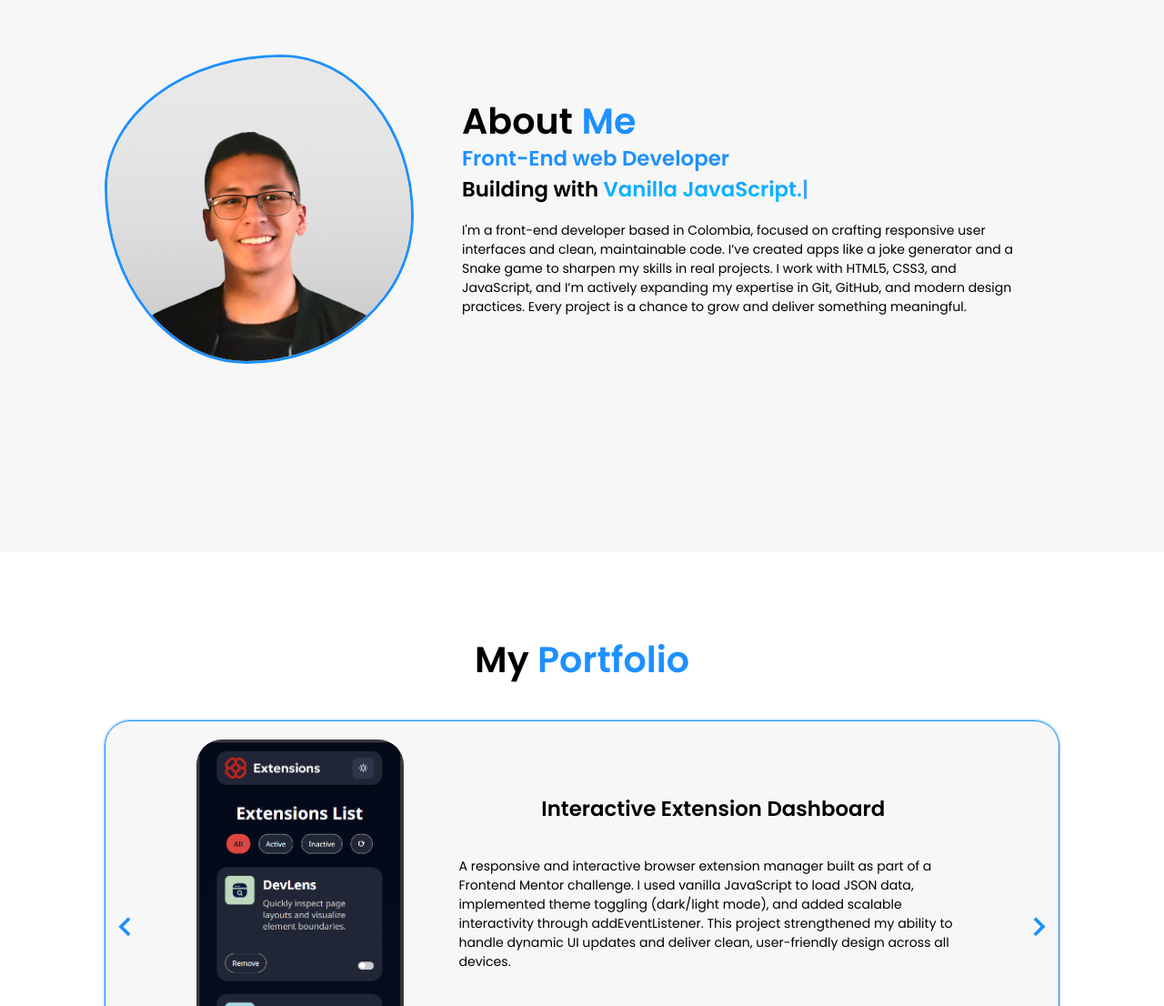
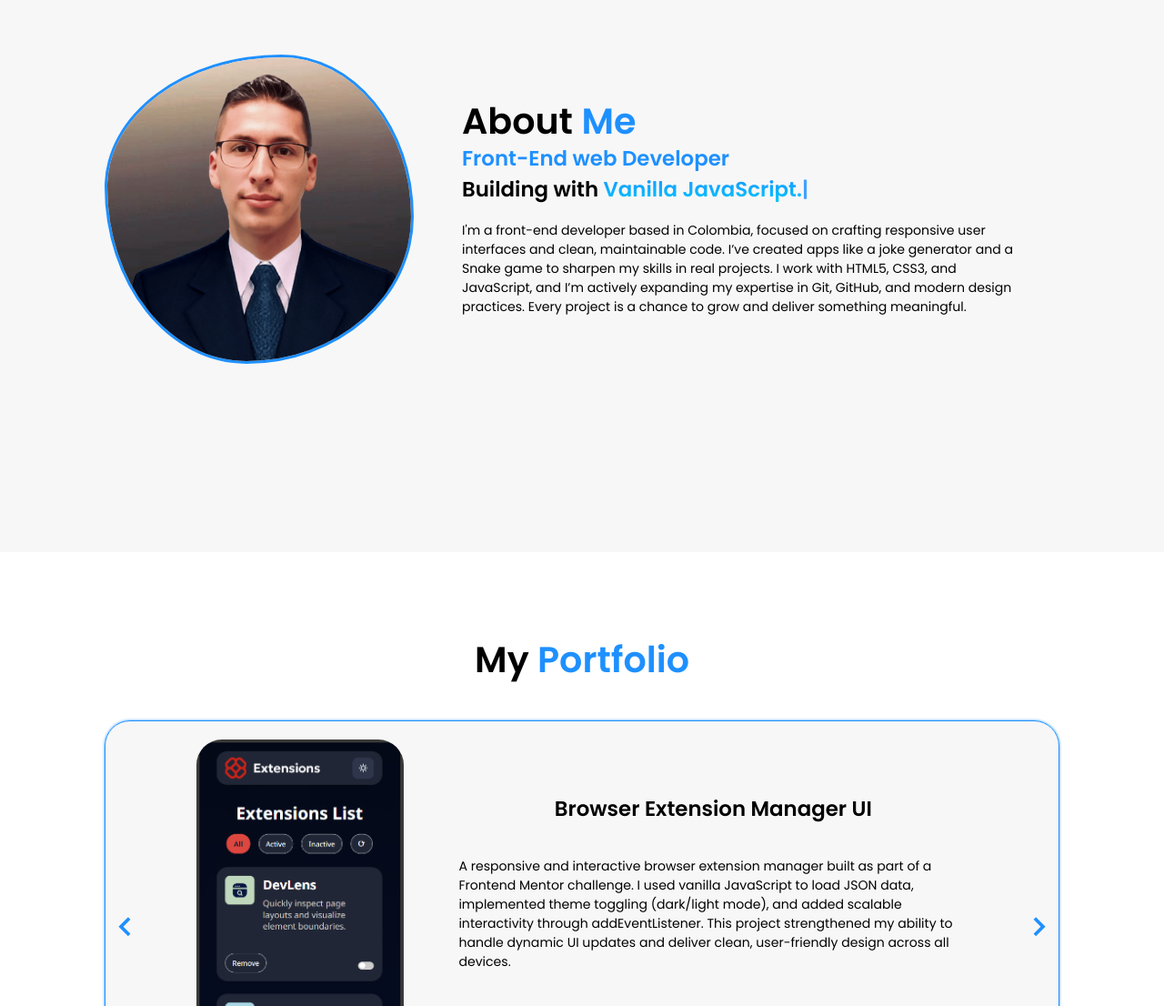
Before and after one commit to JonierPachon/My-web-site, a website: page index.html in a window 1280 px wide. Shown: the part 1071-2177 px from the top of the page at 91% size. Drawn offline with nearby package versions, Linux system fonts and the light colour scheme.

Commit message:
Update information with minor adjustments.

```diff
--- a/index.html
+++ b/index.html
@@ -71,7 +71,7 @@
       <!-- about section code -->
       <section class="about" id="about">
          <div class="about-img home-img">
-            <img src="./assets/about-pic-2.png" alt="Profile Image" />
+            <img src="./assets/profile-pic4.png" alt="Profile Image" />
          </div>
 
          <div class="about-content">
@@ -111,7 +111,7 @@
                   <div class="portfolio-text">
                      <div class="main-row">
                         <div class="row-text">
-                           <h5>Interactive Extension Dashboard</h5>
+                           <h5>Browser Extension Manager UI</h5>
                         </div>
                      </div>
                      <p>
```
